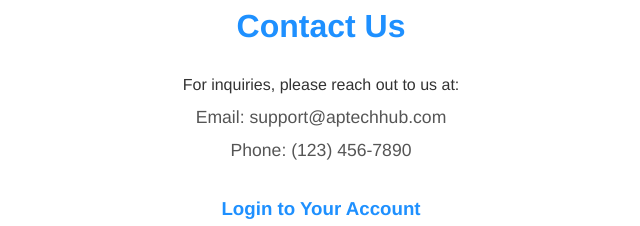
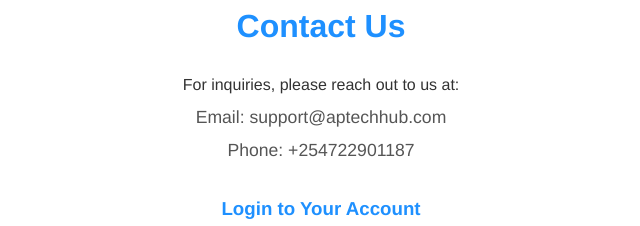
Before and after one commit to antoniodemax/ap-tech-hub, a React (Vite) app: page / in a window 1280 px wide. Shown: the part 3980-4206 px from the top of the page, without its empty margins (319-959 px from the left). Built offline with nearby package versions, Linux system fonts and the light colour scheme.

Commit message:
initial commit

```diff
--- a/src/components/Contact.jsx
+++ b/src/components/Contact.jsx
@@ -11,7 +11,7 @@
                         For inquiries, please reach out to us at:
                     </p>
                     <p className="contact-email">Email: support@aptechhub.com</p>
-                    <p className="contact-phone">Phone: (123) 456-7890</p>
+                    <p className="contact-phone">Phone: +254722901187</p>
                 </div>
 
                 <h3 className="login-title">Login to Your Account</h3>
```
